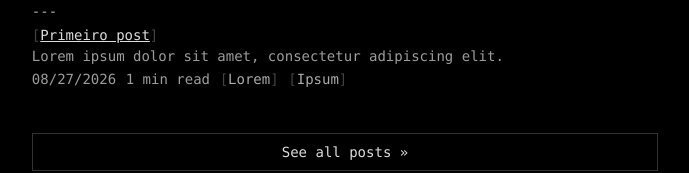
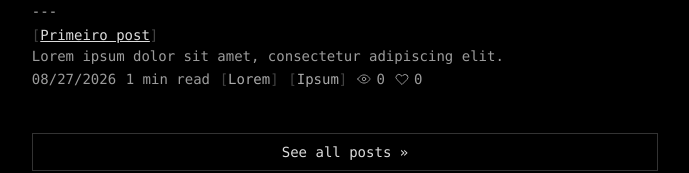
Before and after one commit to wtfpac/back2pac, a Next.js app: page /en in a window 1280 px wide. Shown: the part 334-507 px from the top of the page, without its empty margins (295-984 px from the left). Built offline with nearby package versions, Linux system fonts and the light colour scheme; no server answers; the database is empty; a web font is replaced by a local one.

Commit message:
adicionado visualizaçao d likes na lista geral

```diff
--- /dev/null
+++ b/src/app/api/stats/route.js
@@ -0,0 +1,24 @@
+import { NextResponse } from 'next/server';
+import { getRedis, viewsKey, likesKey } from '@/lib/redis';
+import { getSlugs } from '@/lib/content';
+
+// so leitura: a lista mostra numeros, nao registra nada
+export async function GET() {
+  const slugs = [...new Set(['pt', 'en'].flatMap((lang) => getSlugs(lang)))];
+  if (slugs.length === 0) return NextResponse.json({});
+
+  // uma unica ida ao banco para todos os posts:
+  // primeiro todas as views, depois todos os likes
+  const keys = [...slugs.map(viewsKey), ...slugs.map(likesKey)];
+  const values = await getRedis().mget(...keys);
+
+  const stats = {};
+  slugs.forEach((slug, index) => {
+    stats[slug] = {
+      views: Number(values[index] ?? 0),
+      likes: Number(values[index + slugs.length] ?? 0),
+    };
+  });
+
+  return NextResponse.json(stats);
+}
--- a/src/components/PostList.js
+++ b/src/components/PostList.js
@@ -1,7 +1,8 @@
 import Link from 'next/link';
 import PostMeta from './PostMeta';
+import StatsBadge from './StatsBadge';
 
-// emptyMessage permite a busca dizer "nada encontrado' em vez de "nada publicado"
+// emptyMessage permite a busca dizer "nada encontrado" em vez de "nada publicado"
 export default function PostList({ lang, dict, posts, emptyMessage }) {
   if (posts.length === 0) {
     return <p className="empty-state">{emptyMessage ?? dict.content.empty}</p>;
@@ -15,7 +16,9 @@ export default function PostList({ lang, dict, posts, emptyMessage }) {
             <span>{post.title}</span>
           </Link>
           {post.summary && <p className="entry-summary">{post.summary}</p>}
-          <PostMeta post={post} lang={lang} dict={dict} />
+          <PostMeta post={post} lang={lang} dict={dict}>
+            <StatsBadge slug={post.slug} />
+          </PostMeta>
         </li>
       ))}
     </ul>
--- a/src/components/PostMeta.js
+++ b/src/components/PostMeta.js
@@ -3,14 +3,15 @@ import { slugify } from '@/lib/slug';
 
 const LOCALES = { pt: 'pt-BR', en: 'en-US' };
 
-// Usado na listagem e na página do post; showWordCount separa os dois casos
-export default function PostMeta({ post, lang, dict, showWordCount = false }) {
+// usado na listagem e na pagina do post; showWordCount separa os dois casos.
+// children entra no fim da mesma linha de metadados
+export default function PostMeta({ post, lang, dict, showWordCount = false, children }) {
   const date = post.date
     ? new Date(post.date).toLocaleDateString(LOCALES[lang] ?? LOCALES.pt, {
         day: '2-digit',
         month: '2-digit',
         year: 'numeric',
-        // Sem UTC a data pode voltar um dia dependendo do fuso do visitante
+        // sem utc a data pode voltar um dia dependendo do fuso do visitante
         timeZone: 'UTC',
       })
     : null;
@@ -32,6 +33,8 @@ export default function PostMeta({ post, lang, dict, showWordCount = false }) {
           {category}
         </Link>
       ))}
+
+      {children}
     </div>
   );
 }
--- /dev/null
+++ b/src/components/StatsBadge.js
@@ -0,0 +1,65 @@
+'use client';
+
+import { useEffect, useState } from 'react';
+
+// uma requisicao para a lista inteira: o primeiro badge dispara,
+// os demais reaproveitam a mesma promessa
+let pending;
+
+function fetchAllStats() {
+  if (!pending) {
+    pending = fetch('/api/stats')
+      .then((res) => res.json())
+      .catch(() => ({}));
+  }
+
+  return pending;
+}
+
+// versao so de leitura: sem botao, sem contar visualizacao
+export default function StatsBadge({ slug }) {
+  const [stats, setStats] = useState(null);
+
+  useEffect(() => {
+    let cancelled = false;
+
+    fetchAllStats().then((all) => {
+      if (!cancelled) setStats(all[slug] ?? null);
+    });
+
+    return () => {
+      cancelled = true;
+    };
+  }, [slug]);
+
+  if (!stats) return null;
+
+  return (
+    <>
+      <span className="post-stat">
+        <svg
+          width="14" height="14" viewBox="0 0 24 24" fill="none"
+          stroke="currentColor" strokeWidth="1.6"
+          strokeLinecap="round" strokeLinejoin="round"
+          aria-hidden="true"
+        >
+          <path d="M1.5 12S5 5 12 5s10.5 7 10.5 7-3.5 7-10.5 7S1.5 12 1.5 12z" />
+          <circle cx="12" cy="12" r="3" />
+        </svg>
+        {stats.views}
+      </span>
+
+      <span className="post-stat">
+        <svg
+          width="14" height="14" viewBox="0 0 24 24" fill="none"
+          stroke="currentColor" strokeWidth="1.6"
+          strokeLinecap="round" strokeLinejoin="round"
+          aria-hidden="true"
+        >
+          <path d="M20.8 5.6a5 5 0 0 0-7.1 0L12 7.3l-1.7-1.7a5 5 0 1 0-7.1 7.1L12 21.5l8.8-8.8a5 5 0 0 0 0-7.1z" />
+        </svg>
+        {stats.likes}
+      </span>
+    </>
+  );
+}
```
